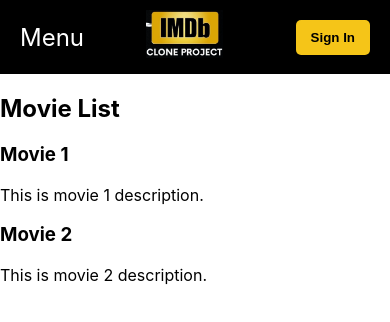
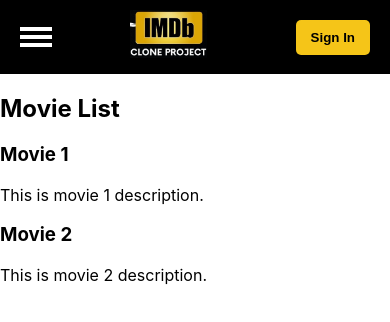
Before and after one commit to AndriusAlimas/imdb-clone, a React (Create React App) app: page / in a window 390 px wide. Shown: the top 322 px of the page. Built offline with nearby package versions, Linux system fonts and the light colour scheme.

Commit message:
Add HamburgerMenu and Sidebar with onClick handler

```diff
--- /dev/null
+++ b/src/components/HamburgerMenu/HamburgerMenu.css
@@ -0,0 +1,24 @@
+.hamburger-menu {
+    cursor: pointer;
+    display: flex;
+    flex-direction: column;
+    justify-content: space-around;
+    width: 2rem;
+    height: 1.5rem;
+  }
+
+  .hamburger-line {
+    background-color: #fff;
+    height: 0.2rem;
+    width: 100%;
+  }
+
+  .hamburger-menu.active .hamburger-line:nth-child(1) {
+    transform: rotate(45deg) translate(5px, 5px);
+  }
+  .hamburger-menu.active .hamburger-line:nth-child(2) {
+    opacity: 0;
+  }
+  .hamburger-menu.active .hamburger-line:nth-child(3) {
+    transform: rotate(-45deg) translate(7px, -6px);
+  }
--- /dev/null
+++ b/src/components/HamburgerMenu/HamburgerMenu.jsx
@@ -0,0 +1,17 @@
+import React from "react";
+import "./HamburgerMenu.css";
+
+const HamburgerMenu = ({ isActive, onClick }) => {
+  return (
+    <div
+      className={`hamburger-menu ${isActive ? "active" : ""}`}
+      onClick={onClick}
+    >
+      <div className="hamburger-line"></div>
+      <div className="hamburger-line"></div>
+      <div className="hamburger-line"></div>
+    </div>
+  );
+};
+
+export default HamburgerMenu;
--- a/src/components/Header/Header.jsx
+++ b/src/components/Header/Header.jsx
@@ -1,11 +1,37 @@
-import React from "react";
+import React, { useEffect, useState } from "react";
 
 import "./Header.css";
 import Logo from "../../assets/img/IMDB_logo.PNG";
+import HamburgerMenu from "../HamburgerMenu/HamburgerMenu";
+import Sidebar from "../Sidebar/Sidebar";
 const Header = ({ isAuthenticated, handleAuth }) => {
+  const [isSidebarActive, setIsSidebarActive] = useState(false);
+
+  const toggleSidebar = () => {
+    console.log("toggle");
+    setIsSidebarActive((prevState) => !prevState);
+  };
+
+  const closeSidebar = () => {
+    console.log("Clicked");
+    setIsSidebarActive(false);
+  };
+
+  //   useEffect(() => {
+  //     const handleOutsideClick = (event) => {
+  //       if (isSidebarActive && !event.target.closest(".sidebar")) {
+  //         closeSidebar();
+  //       }
+  //     };
+
+  //     // document.addEventListener("click", handleOutsideClick);
+  //     // return () => document.removeEventListener("click", handleOutsideClick);
+  //   }, [isSidebarActive]);
   return (
     <header>
-      <div className="hamburger-menu">Menu</div>
+      <HamburgerMenu isActive={isSidebarActive} onClick={toggleSidebar} />
+      <Sidebar isActive={isSidebarActive} onClick={closeSidebar} />
+
       <div className="logo">
         <img src={Logo} alt="Logo" />
       </div>
--- /dev/null
+++ b/src/components/Sidebar/Sidebar.css
@@ -0,0 +1,23 @@
+
+.sidebar {
+    position: fixed;
+    top: 0;
+    left: -250px;
+    width: 250px;
+    height: 100%;
+    background: #333;
+    transition: left 0.3s ease;
+  }
+  .sidebar.active {
+    left: 0;
+  }
+  .close-sidebar {
+    position: absolute;
+    top: 10px;
+    right: 10px;
+    border: none;
+    background: none;
+    color: white;
+    font-size: 1.5rem;
+    cursor: pointer;
+  }
--- /dev/null
+++ b/src/components/Sidebar/Sidebar.jsx
@@ -0,0 +1,15 @@
+import React from "react";
+import "./Sidebar.css";
+
+const Sidebar = ({ isActive, onClick }) => {
+  return (
+    <div className={`sidebar ${isActive ? "active" : ""}`}>
+      <button className="close-sidebar" onClick={onClick}>
+        X
+      </button>
+      <h1>hey</h1>
+    </div>
+  );
+};
+
+export default Sidebar;
```
